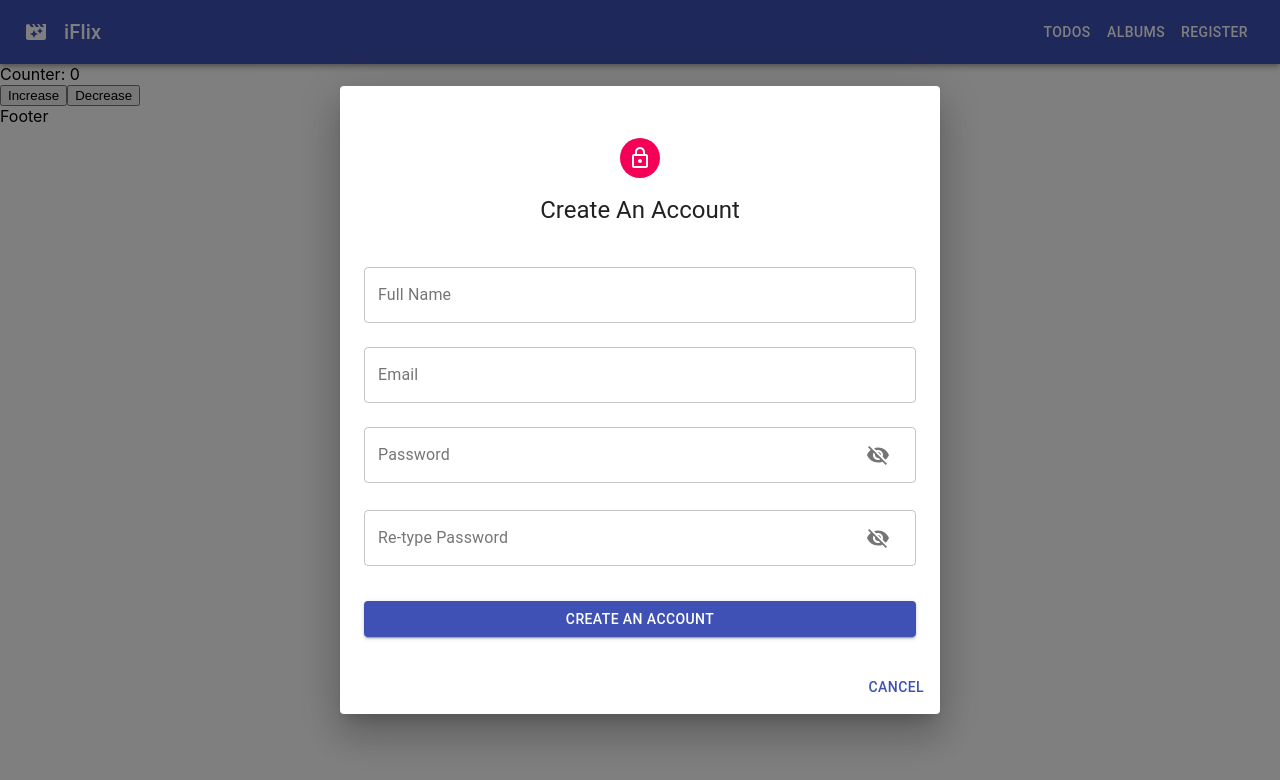
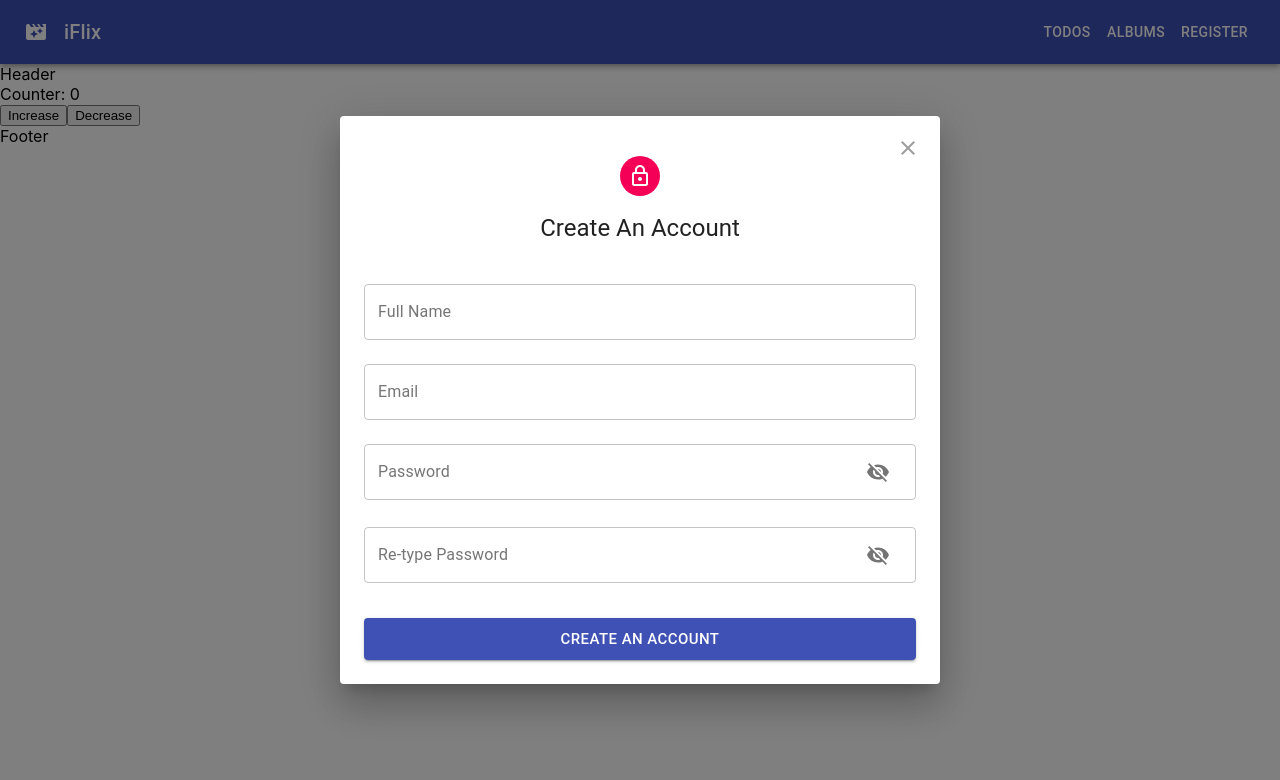
Before and after one commit to ttnguyen115/learn-reactjs, a React (Create React App) app: page / in a window 1280 px wide. Both pictures are taken after a click on the button "REGISTER". Shown: the top 780 px of the page. Built offline with nearby package versions, Linux system fonts and the light colour scheme; no server answers.

Commit message:
Register Module (done)

```diff
--- a/package.json
+++ b/package.json
@@ -14,6 +14,7 @@
     "axios": "^0.21.1",
     "classnames": "^2.2.6",
     "node-sass": "^5.0.0",
+    "notistack": "^1.0.5",
     "query-string": "^6.14.1",
     "react": "^17.0.1",
     "react-dom": "^17.0.1",
--- a/src/App.js
+++ b/src/App.js
@@ -8,6 +8,7 @@ import TodoFeature from './features/Todo';
 import NotFound from './features/Todo/components/NotFound';
 
 function App() {
+
   useEffect(() => {
     const fetchProducts = async () => {
       const params = {
@@ -25,6 +26,7 @@ function App() {
   return (
     <div className="App">
         <Header />
+        Header
 
         <Switch>
           <Route path="/" component={ CounterFeature } exact/>
--- a/src/api/axiosClient.js
+++ b/src/api/axiosClient.js
@@ -26,6 +26,17 @@ axiosClient.interceptors.response.use(function (response) {
   }, function (error) {
     // Any status codes that falls outside the range of 2xx cause this function to trigger
     // Do something with response error
+    const {config, status, data} = error.response;
+
+    if (config.url === '/auth/local/register' && status === 400) {
+      const errorList = data.data || [];
+      const firstError = errorList.length > 0 ? errorList[0] : {};
+      const messageList = firstError.messages || [];
+      const firstMessage = messageList.length > 0 ? messageList[0] : {};
+
+      throw new Error(firstMessage.message);
+    }
+
     return Promise.reject(error);
   });
 
--- a/src/api/userApi.js
+++ b/src/api/userApi.js
@@ -1,8 +1,8 @@
 import axiosClient from './axiosClient';
 
 const userApi = {
-    add(data) {
-        const url = '/auth/local/register ';
+    register(data) {
+        const url = '/auth/local/register';
         return axiosClient.post(url, data);
     },
 
--- a/src/components/Header/index.jsx
+++ b/src/components/Header/index.jsx
@@ -10,6 +10,8 @@ import MovieFilterIcon from '@material-ui/icons/MovieFilter';
 import React, { useState } from 'react';
 import { Link, NavLink } from 'react-router-dom';
 import Register from '../../features/Auth/components/Register';
+import { IconButton } from '@material-ui/core';
+import { Close } from '@material-ui/icons';
 
 const useStyles = makeStyles((theme) => ({
   root: {
@@ -29,6 +31,14 @@ const useStyles = makeStyles((theme) => ({
     color: 'white',
   },
 
+  closeBtn: {
+    position: 'absolute',
+    top: theme.spacing(1),
+    right: theme.spacing(1),
+    color: theme.palette.grey[500],
+    zIndex: 1,
+  }
+
 }));
 
 export default function Header() {
@@ -42,7 +52,6 @@ export default function Header() {
   const handleClose = () => {
     setOpen(false);
   };
-
 
   return (
     <div className={classes.root}>
@@ -68,15 +77,14 @@ export default function Header() {
         onClose={handleClose}
         aria-labelledby="form-dialog-title"
       >
+
+        <IconButton className={classes.closeBtn} onClick={handleClose}>
+          <Close />
+        </IconButton>
+
         <DialogContent>
-          <Register />
+          <Register closeDialog={handleClose} />
         </DialogContent>
-
-        <DialogActions>
-          <Button onClick={handleClose} color="primary">
-            Cancel
-          </Button>
-        </DialogActions>
       </Dialog>
 
     </div>
--- a/src/features/Auth/components/Register/index.jsx
+++ b/src/features/Auth/components/Register/index.jsx
@@ -3,22 +3,35 @@ import RegisterForm from '../RegisterForm';
 import { useDispatch } from 'react-redux';
 import { register } from '../../userSlice';
 import { unwrapResult } from '@reduxjs/toolkit';
+import { useSnackbar } from 'notistack';
+import PropTypes from 'prop-types';
 
-Register.propTypes = {};
+Register.propTypes = {
+    closeDialog: PropTypes.func,
+};
 
 function Register(props) {
     const dispatch = useDispatch();
+    const {enqueueSnackbar} = useSnackbar();
 
     const handleSubmit = async (values) => {
         try {
-            console.log('Form Submit: ', values);
+            // auto set username = email
+            values.username = values.email;
             const action = register(values);
-            const resultAction = await dispatch(register);
+            const resultAction = await dispatch(action);
             const user = unwrapResult(resultAction);
-            console.log('new user: ', user);
+            // close dialog
+            const {closeDialog} = props;
+            if (closeDialog) {
+                closeDialog();
+            }
 
+            // when success
+            enqueueSnackbar('Register Successfully', {variant: 'success'});
         } catch (error) {
             console.log('Failed to register: ', error);
+            enqueueSnackbar(error.message, {variant: 'error'});
         }
     }
 
--- a/src/features/Auth/components/RegisterForm/index.jsx
+++ b/src/features/Auth/components/RegisterForm/index.jsx
@@ -4,12 +4,13 @@ import InputField from '../../../../components/form-controls/InputField';
 import { useForm } from 'react-hook-form';
 import { yupResolver } from '@hookform/resolvers/yup';
 import * as yup from "yup";
-import { Avatar, Typography, makeStyles, Button } from '@material-ui/core';
+import { Avatar, Typography, makeStyles, Button, LinearProgress } from '@material-ui/core';
 import LockOutlinedIcon from '@material-ui/icons/LockOutlined';
 import PasswordField from '../../../../components/form-controls/PasswordField';
 
 const useStyles = makeStyles(theme => ({
     root: {
+        position: 'relative',
         paddingTop: theme.spacing(4), // theme.spacing(1) = 8px;
     } ,
 
@@ -26,6 +27,13 @@ const useStyles = makeStyles(theme => ({
     submit: {
         margin: theme.spacing(3, 0, 2),
     },
+
+    progress: {
+        position: 'absolute',
+        top: theme.spacing(1),
+        left: 0,
+        right: 0,
+    }
 }));
 
 RegisterForm.propTypes = {
@@ -60,17 +68,19 @@ function RegisterForm(props) {
         resolver: yupResolver(schema),
     });
 
-    const handleSubmit = (values) => {
+    const handleSubmit = async (values) => {
         const {onSubmit} = props;
         if (onSubmit) {
-            onSubmit(values);
+            await onSubmit(values);
         }
+    };
 
-        form.reset();
-    };
+    const {isSubmitting} = form.formState;
 
     return (
         <div className={classes.root}>
+            {isSubmitting && <LinearProgress className={classes.progress} />}
+
             <Avatar className={classes.avatar}>
                 <LockOutlinedIcon></LockOutlinedIcon>
             </Avatar>
@@ -86,11 +96,13 @@ function RegisterForm(props) {
                 <PasswordField name="retypePassword" label="Re-type Password" form={form} />
 
                 <Button
+                    disabled={isSubmitting}
                     type="submit"
                     variant="contained"
                     color="primary"
                     className={classes.submit}
                     fullWidth
+                    size="large"
                 >
                     Create an account
                 </Button>
--- a/src/index.js
+++ b/src/index.js
@@ -6,12 +6,15 @@ import reportWebVitals from './reportWebVitals';
 import { BrowserRouter } from 'react-router-dom';
 import { Provider } from 'react-redux';
 import store from './app/store';
+import { SnackbarProvider } from 'notistack';
 
 ReactDOM.render(
   <React.StrictMode>
     <Provider store={store}>
       <BrowserRouter>
-        <App />
+        <SnackbarProvider anchorOrigin={{vertical:'top', horizontal:'right'}}>
+          <App />
+        </SnackbarProvider>
       </BrowserRouter>
     </Provider>
   </React.StrictMode>,
```
Also changed, not shown: src/features/Auth/userSlice.js (+4 -4 lines), 1 other file (tests, documents, lock files or other folders).
